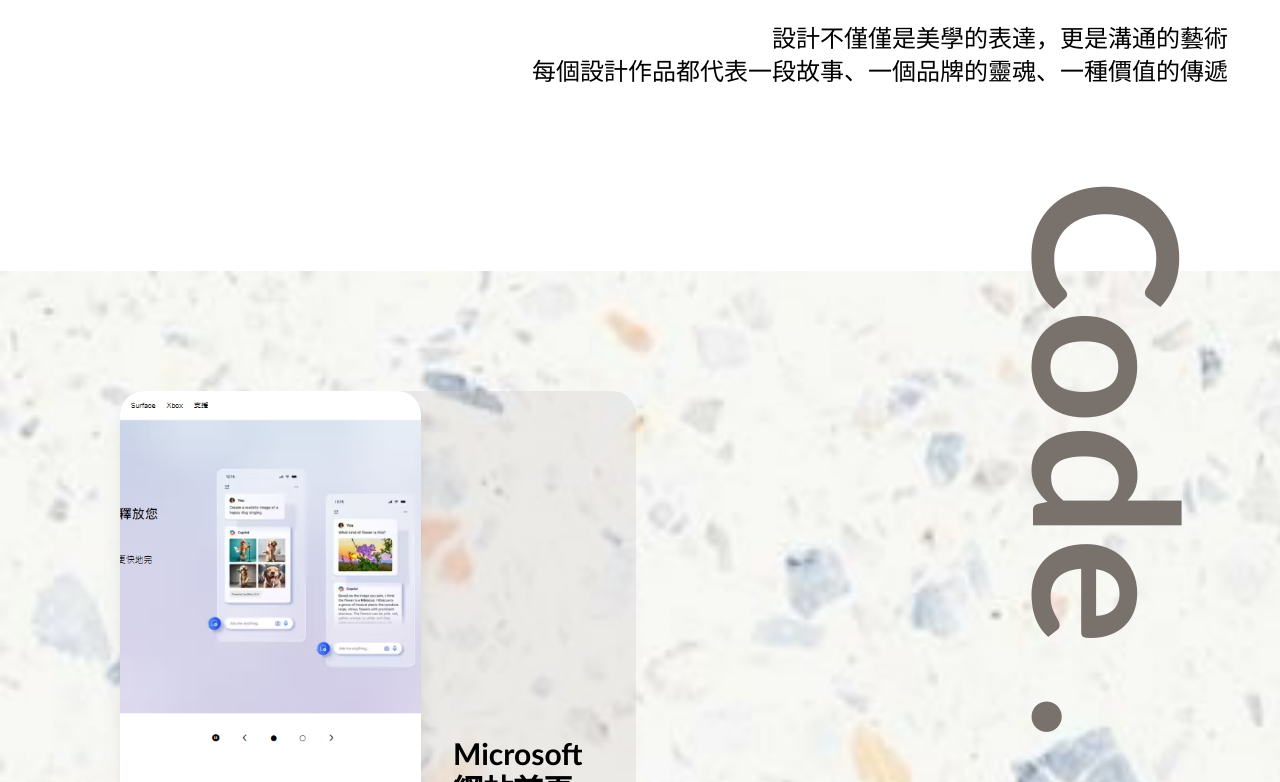
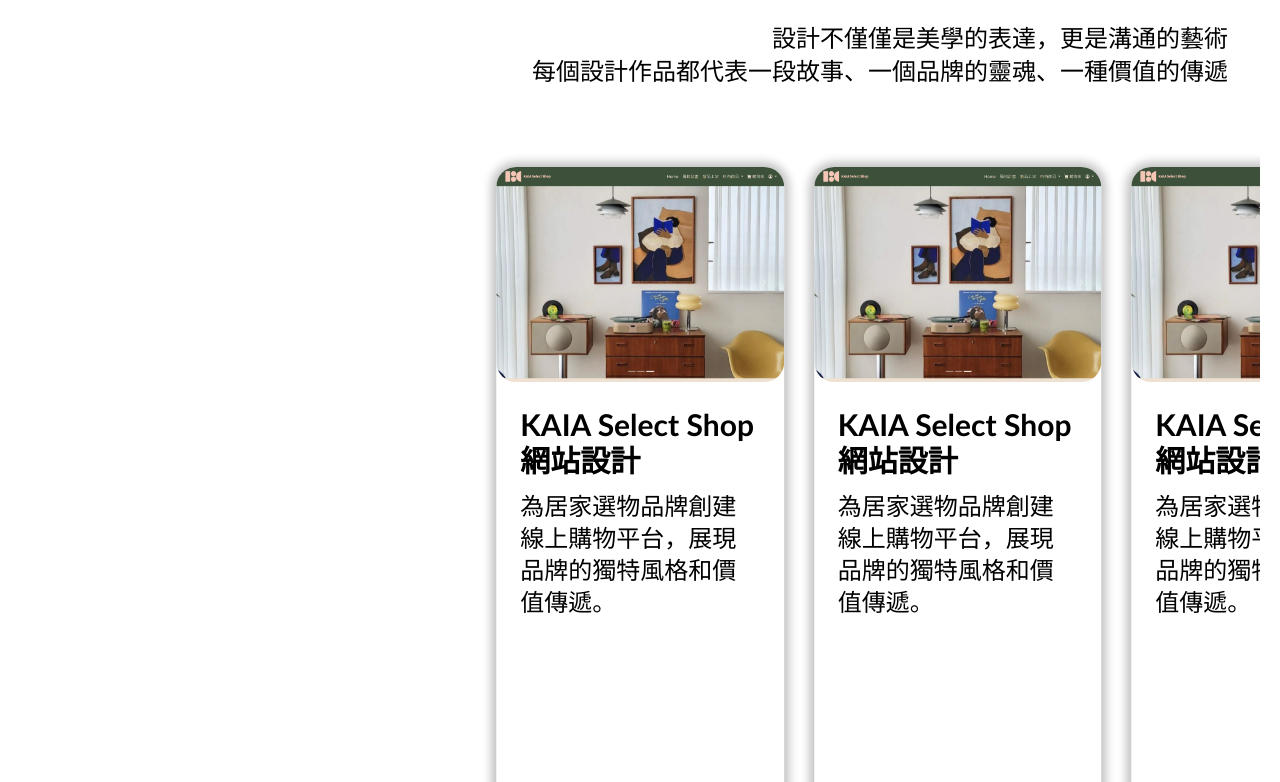
Before and after one commit to ZONAchi/Portfolio2024, a Vue app: page / in a window 1280 px wide. Shown: the part 1158-1940 px from the top of the page. Built offline with nearby package versions, Linux system fonts and the light colour scheme.

Commit message:
fix:swiper

```diff
--- a/index.html
+++ b/index.html
@@ -4,7 +4,7 @@
     <meta charset="UTF-8">
     <link rel="icon" href="/favicon.ico">
     <meta name="viewport" content="width=device-width, initial-scale=1.0">
-    <title>Vite App</title>
+    <title>Zona'Portfolio</title>
   </head>
   <body>
     <div id="app"></div>
--- a/package.json
+++ b/package.json
@@ -12,6 +12,7 @@
   "dependencies": {
     "bootstrap": "^5.3.3",
     "pinia": "^2.1.7",
+    "swiper": "^11.1.5",
     "vue": "^3.4.29",
     "vue-router": "^4.3.3"
   },
--- a/src/App.vue
+++ b/src/App.vue
@@ -1,4 +1,29 @@
-<script setup>
+<script>
+import { register } from 'swiper/element/bundle';
+register();
+ // Import Swiper Vue.js components
+ import { Swiper, SwiperSlide } from 'swiper/vue';
+
+// Import Swiper styles
+import 'swiper/css';
+
+import 'swiper/css/pagination';
+
+
+// import required modules
+import { Pagination } from 'swiper/modules';
+
+export default {
+  components: {
+    Swiper,
+    SwiperSlide,
+  },
+  setup() {
+    return {
+      modules: [Pagination],
+    };
+  },
+};
 </script>
 
 <template>
@@ -18,7 +43,7 @@
         </div>
       </nav>
     </header>
-    <main class="flex flex-col items-center gap-36">
+    <main class="flex flex-col w-screen items-center gap-36">
       <!-- banner -->
       <section class="w-full">
         <img src="./assets/orange-cloud.jpg" class="w-full" alt="">
@@ -32,7 +57,47 @@
             <div class="text-2xl text-end pr-8 leading-snug">設計不僅僅是美學的表達，更是溝通的藝術<br>每個設計作品都代表一段故事、一個品牌的靈魂、一種價值的傳遞</div>
         </div>
         <!-- Swiper -->
-
+        <swiper :slidesPerView="4" :spaceBetween="30" :centeredSlides="true" :pagination="{
+            clickable: true,
+          }" :modules="modules"
+          class="mySwiper w-full h-[800px] flex">
+          <swiper-slide class="swiper-slide hover:scale-105">
+            <a href="">
+              <img src="./assets/KAIASelectShop-1x1-2.png" alt="">
+              <div class="slide-item">
+                <span class="text-3xl font-bold">KAIA Select Shop<br>網站設計</span>
+                <span class="text-2xl">為居家選物品牌創建線上購物平台，展現品牌的獨特風格和價值傳遞。</span>
+              </div>
+            </a>
+          </swiper-slide>
+          <swiper-slide class="swiper-slide hover:scale-105">
+            <a href="">
+              <img src="./assets/KAIASelectShop-1x1-2.png" alt="">
+              <div class="slide-item">
+                <span class="text-3xl font-bold">KAIA Select Shop<br>網站設計</span>
+                <span class="text-2xl">為居家選物品牌創建線上購物平台，展現品牌的獨特風格和價值傳遞。</span>
+              </div>
+            </a>
+          </swiper-slide>
+          <swiper-slide class="swiper-slide hover:scale-105">
+            <a href="">
+              <img src="./assets/KAIASelectShop-1x1-2.png" alt="">
+              <div class="slide-item">
+                <span class="text-3xl font-bold">KAIA Select Shop<br>網站設計</span>
+                <span class="text-2xl">為居家選物品牌創建線上購物平台，展現品牌的獨特風格和價值傳遞。</span>
+              </div>
+            </a>
+          </swiper-slide>
+          <swiper-slide class="swiper-slide hover:scale-105">
+            <a href="">
+              <img src="./assets/KAIASelectShop-1x1-2.png" alt="">
+              <div class="slide-item">
+                <span class="text-3xl font-bold">KAIA Select Shop<br>網站設計</span>
+                <span class="text-2xl">為居家選物品牌創建線上購物平台，展現品牌的獨特風格和價值傳遞。</span>
+              </div>
+            </a>
+          </swiper-slide>
+        </swiper>
       </section>
       <section class="code-area flex w-full p-5 gap-6">
         <div class="w-11/12 flex flex-col gap-[100px] pl-[100px] py-[100px] ">
@@ -72,6 +137,9 @@
         <button>more</button>
       </section>
     </main>
+    <footer>
+      <div class="flex w-full h-[300px] p-8 gap-6 bg-stone-300"></div>
+    </footer>
   <RouterView />
 </template>
 
@@ -90,4 +158,34 @@
   background-image: url(./assets/white.jpg);
   background-size: cover;
 }
+
+.swiper-slide {
+  width: 400px;
+  height: 85%;
+  text-align: center;
+  font-size: 18px;
+  background: #fff;
+  /* Center slide text vertically */
+  display: flex;
+  flex-direction: column;
+  margin:auto;
+  border-radius: 20px;
+  box-shadow: 0 0 10px 5px #c2c2c2;
+}
+
+.swiper-slide img {
+  display: block;
+  width: 100%;
+  object-fit: cover;
+  border-radius: 20px;
+}
+
+.slide-item{
+  width: 100%;
+  padding: 24px;
+  text-align: start;
+  display: flex;
+  flex-direction: column;
+  gap: 12px;
+}
 </style>
--- a/src/assets/base.css
+++ /dev/null
@@ -1,88 +0,0 @@
-/* color palette from <https://github.com/vuejs/theme> */
-/* :root {
-  --vt-c-white: #ffffff;
-  --vt-c-white-soft: #f8f8f8;
-  --vt-c-white-mute: #f2f2f2;
-
-  --vt-c-black: #181818;
-  --vt-c-black-soft: #222222;
-  --vt-c-black-mute: #282828;
-
-  --vt-c-indigo: #2c3e50;
-
-  --vt-c-divider-light-1: rgba(60, 60, 60, 0.29);
-  --vt-c-divider-light-2: rgba(60, 60, 60, 0.12);
-  --vt-c-divider-dark-1: rgba(84, 84, 84, 0.65);
-  --vt-c-divider-dark-2: rgba(84, 84, 84, 0.48);
-
-  --vt-c-text-light-1: var(--vt-c-indigo);
-  --vt-c-text-light-2: rgba(60, 60, 60, 0.66);
-  --vt-c-text-dark-1: var(--vt-c-white);
-  --vt-c-text-dark-2: rgba(235, 235, 235, 0.64);
-} */
-
-/* semantic color variables for this project */
-:root {
-  --color-background: var(--vt-c-white);
-  --color-background-soft: var(--vt-c-white-soft);
-  --color-background-mute: var(--vt-c-white-mute);
-
-  --color-border: var(--vt-c-divider-light-2);
-  --color-border-hover: var(--vt-c-divider-light-1);
-
-  --color-heading: var(--vt-c-text-light-1);
-  --color-text: var(--vt-c-text-light-1);
-
-  --section-gap: 160px;
-}
-
-/* @media (prefers-color-scheme: dark) {
-  :root {
-    --color-background: var(--vt-c-black);
-    --color-background-soft: var(--vt-c-black-soft);
-    --color-background-mute: var(--vt-c-black-mute);
-
-    --color-border: var(--vt-c-divider-dark-2);
-    --color-border-hover: var(--vt-c-divider-dark-1);
-
-    --color-heading: var(--vt-c-text-dark-1);
-    --color-text: var(--vt-c-text-dark-2);
-  }
-}
-
-*,
-*::before,
-*::after {
-  box-sizing: border-box;
-  margin: 0;
-  font-weight: normal;
-}
-
-body {
-  min-height: 100vh;
-  color: var(--color-text);
-  background-image: url(../assets/0970.png);
-  background-size: cover;
-  background-position: center;
-  transition:
-    color 0.5s,
-    background-color 0.5s;
-  line-height: 1.6;
-  font-family:
-    Inter,
-    -apple-system,
-    BlinkMacSystemFont,
-    'Segoe UI',
-    Roboto,
-    Oxygen,
-    Ubuntu,
-    Cantarell,
-    'Fira Sans',
-    'Droid Sans',
-    'Helvetica Neue',
-    sans-serif;
-  font-size: 15px;
-  text-rendering: optimizeLegibility;
-  -webkit-font-smoothing: antialiased;
-  -moz-osx-font-smoothing: grayscale;
-} */
```
Also changed, not shown: 1 other file (tests, documents, lock files or other folders).
